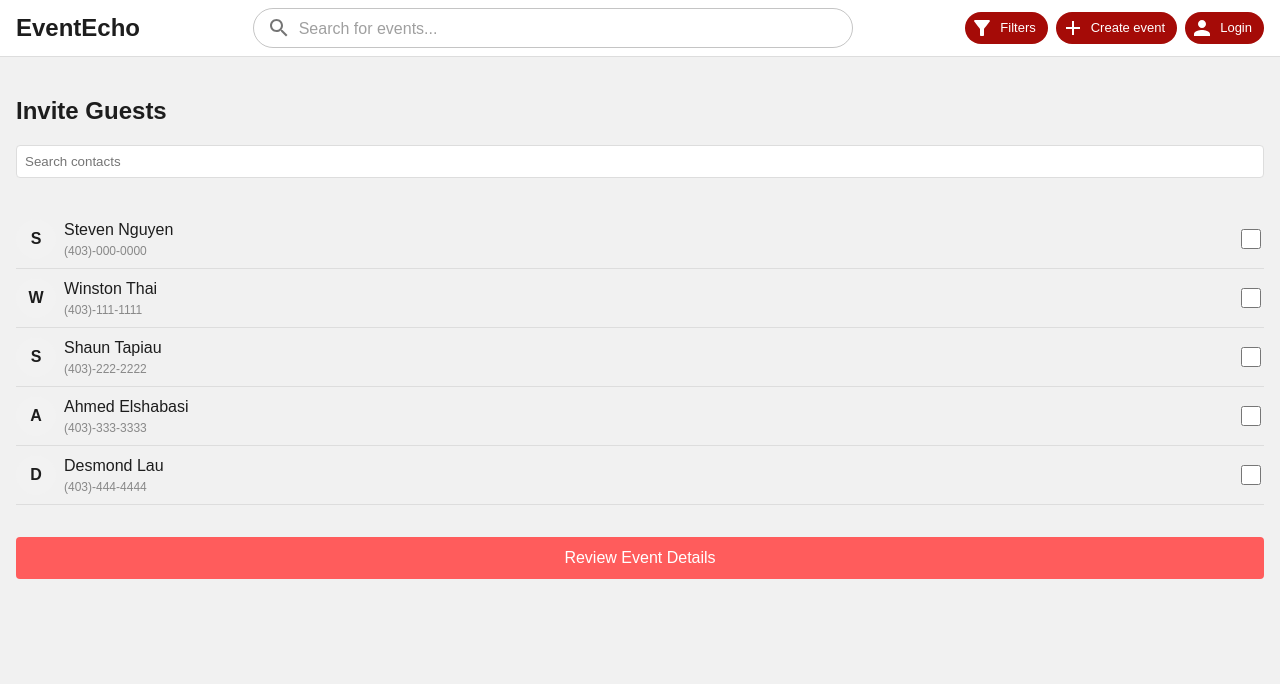
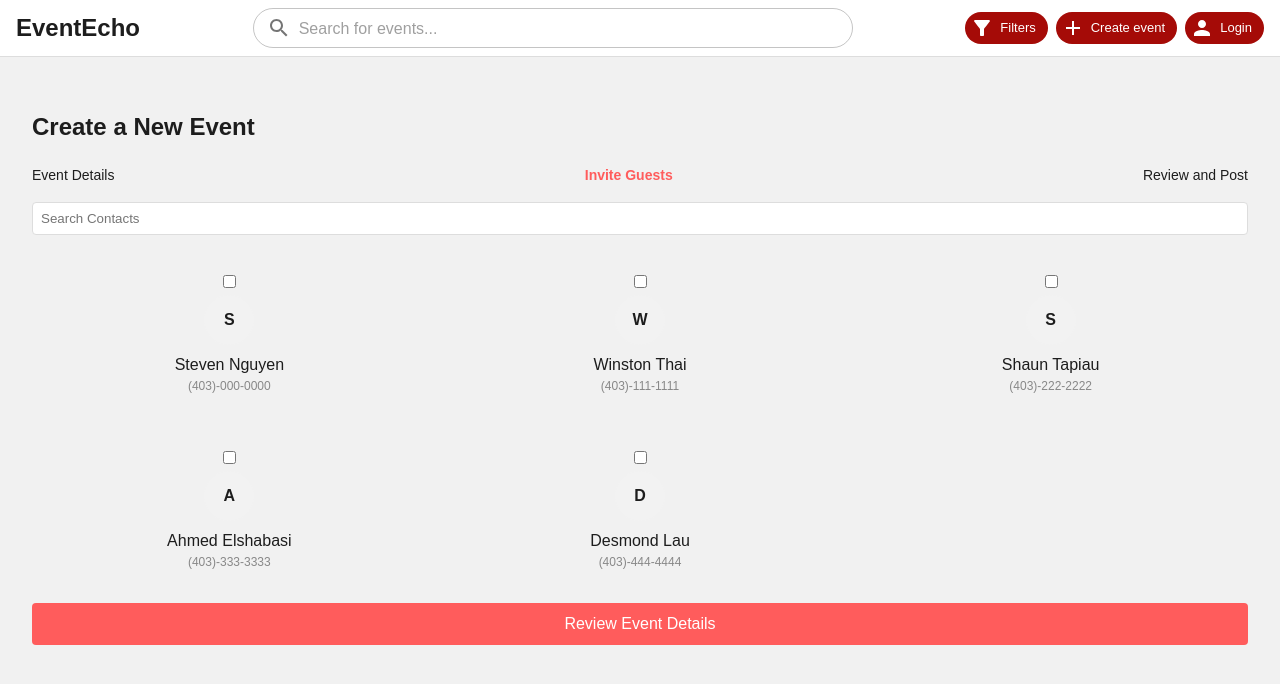
Before and after one commit to Winsthai/EventEcho, a React app in the folder client/: page /createEventInvite in a window 1280 px wide. Shown: the top 684 px of the page. Built offline with nearby package versions, Linux system fonts and the light colour scheme; the HTML template or start-up script is replaced by a standard one.

Commit message:
Desktop and Mobile versions. Need a little bit more of tweaking and styling.

```diff
--- a/client/src/Components/CreateEventPage/CreateEventPageInvite.jsx
+++ b/client/src/Components/CreateEventPage/CreateEventPageInvite.jsx
@@ -1,4 +1,8 @@
 import React, { useState } from "react";
+import { useMediaQuery } from "@mui/material";
+import "./MobileInviteGuests.css";
+import "./DesktopInviteGuests.css";
+import arrowIcon from '../../images/arrow button.png';
 
 const contacts = [
   { id: 1, name: "Steven Nguyen", phone: "(403)-000-0000" },
@@ -10,6 +14,7 @@ const contacts = [
 
 function CreateEventPageInvite() {
   const [selectedContacts, setSelectedContacts] = useState([]);
+  const isMobile = useMediaQuery("(max-width:600px)");
 
   const handleSelect = (id) => {
     setSelectedContacts((prev) =>
@@ -23,106 +28,85 @@ function CreateEventPageInvite() {
     alert(`Selected contacts: ${selectedContacts.join(", ")}`);
   };
 
-  return (
-    <div style={styles.container}>
-      <h2 style={styles.header}>Invite Guests</h2>
+  // Mobile Layout
+  const MobileLayout = () => (
+    <div className="mobile-container">
+        <div className="mobile-header">
+            <button className="header-button">
+                <img src={arrowIcon} alt="Arrow"/>
+            </button>
+            <h2>Invite Guests</h2>
+        </div>
       <input
         type="text"
         placeholder="Search contacts"
-        style={styles.searchInput}
+        className="mobile-searchInput"
       />
-      <ul style={styles.contactList}>
+      <ul className="mobile-contactList">
         {contacts.map((contact) => (
-          <li key={contact.id} style={styles.contactItem}>
-            <div style={styles.contactInfo}>
-              <div style={styles.avatar}>{contact.name[0]}</div>
+          <li key={contact.id} className="mobile-contactItem">
+            <div className="mobile-contactInfo">
+              <div className="mobile-avatar">{contact.name[0]}</div>
               <div>
-                <p style={styles.name}>{contact.name}</p>
-                <p style={styles.phone}>{contact.phone}</p>
+                <p className="mobile-name">{contact.name}</p>
+                <p className="mobile-phone">{contact.phone}</p>
               </div>
             </div>
             <input
               type="checkbox"
               checked={selectedContacts.includes(contact.id)}
               onChange={() => handleSelect(contact.id)}
-              style={styles.checkbox}
+              className="mobile-checkbox"
             />
           </li>
         ))}
       </ul>
-      <button style={styles.reviewButton}>
+      <button onClick={handleReview} className="mobile-reviewButton">
         Review Event Details
       </button>
     </div>
   );
+
+  // Desktop Layout
+  const DesktopLayout = () => (
+    <div className="desktop-container">
+      <div className="desktop-content">
+        <h2>Create a New Event</h2>
+        <div className="desktop-progress">
+          <span>Event Details</span>
+          <span className="desktop-activeStep">Invite Guests</span>
+          <span>Review and Post</span>
+        </div>
+        <input
+          type="text"
+          placeholder="Search Contacts"
+          className="desktop-searchInput"
+        />
+        <div className="desktop-contactGrid">
+          {contacts.map((contact) => (
+            <div key={contact.id} className="desktop-contactCard">
+                <input
+                type="checkbox"
+                checked={selectedContacts.includes(contact.id)}
+                onChange={() => handleSelect(contact.id)}
+                className="desktop-checkbox"
+              />
+              <div className="desktop-avatar">{contact.name[0]}</div>
+              <div>
+                <p className="desktop-name">{contact.name}</p>
+                <p className="desktop-phone">{contact.phone}</p>
+              </div>
+            </div>
+          ))}
+        </div>
+        <button onClick={handleReview} className="desktop-reviewButton">
+          Review Event Details
+        </button>
+      </div>
+    </div>
+  );
+
+  return isMobile ? <MobileLayout /> : <DesktopLayout />;
 }
 
-const styles = {
-  container: {
-    padding: "16px",
-    fontFamily: "'Arial', sans-serif",
-  },
-  header: {
-    fontSize: "24px",
-    marginBottom: "16px",
-  },
-  searchInput: {
-    width: "100%",
-    padding: "8px",
-    marginBottom: "16px",
-    border: "1px solid #ddd",
-    borderRadius: "4px",
-  },
-  contactList: {
-    listStyleType: "none",
-    padding: 0,
-  },
-  contactItem: {
-    display: "flex",
-    justifyContent: "space-between",
-    alignItems: "center",
-    padding: "8px 0",
-    borderBottom: "1px solid #ddd",
-  },
-  contactInfo: {
-    display: "flex",
-    alignItems: "center",
-  },
-  avatar: {
-    width: "40px",
-    height: "40px",
-    backgroundColor: "#f2f2f2",
-    borderRadius: "50%",
-    display: "flex",
-    alignItems: "center",
-    justifyContent: "center",
-    fontWeight: "bold",
-    marginRight: "8px",
-  },
-  name: {
-    fontSize: "16px",
-    margin: 0,
-  },
-  phone: {
-    fontSize: "12px",
-    color: "#888",
-    margin: 0,
-  },
-  checkbox: {
-    width: "20px",
-    height: "20px",
-  },
-  reviewButton: {
-    width: "100%",
-    padding: "12px",
-    marginTop: "16px",
-    backgroundColor: "#ff5c5c",
-    color: "#fff",
-    border: "none",
-    borderRadius: "4px",
-    fontSize: "16px",
-    cursor: "pointer",
-  },
-};
-
 export default CreateEventPageInvite;
--- /dev/null
+++ b/client/src/Components/CreateEventPage/DesktopInviteGuests.css
@@ -0,0 +1,113 @@
+.desktop-container {
+    font-family: "Arial", sans-serif;
+  }
+
+  .desktop-header {
+    display: flex;
+    justify-content: space-between;
+    align-items: center;
+    padding: 16px;
+    border-bottom: 1px solid #ddd;
+  }
+
+  .desktop-logo {
+    font-size: 24px;
+    font-weight: bold;
+  }
+
+  .desktop-searchBar {
+    padding: 8px;
+    border: 1px solid #ddd;
+    border-radius: 4px;
+    flex: 1;
+    margin: 0 16px;
+  }
+
+  .desktop-headerActions {
+    display: flex;
+    gap: 8px;
+  }
+
+  .desktop-actionButton {
+    background: #ff5c5c;
+    color: #fff;
+    border: none;
+    padding: 8px 16px;
+    border-radius: 4px;
+    cursor: pointer;
+  }
+
+  .desktop-content {
+    padding: 32px;
+  }
+
+  .desktop-progress {
+    display: flex;
+    justify-content: space-between;
+    margin-bottom: 16px;
+    font-size: 14px;
+  }
+
+  .desktop-activeStep {
+    font-weight: bold;
+    color: #ff5c5c;
+  }
+
+  .desktop-searchInput {
+    width: 100%;
+    padding: 8px;
+    margin-bottom: 16px;
+    border: 1px solid #ddd;
+    border-radius: 4px;
+  }
+
+  .desktop-contactGrid {
+    display: grid;
+    grid-template-columns: repeat(3, 1fr);
+    gap: 16px;
+  }
+
+  .desktop-contactCard {
+    border-radius: 8px;
+    padding: 16px;
+    text-align: center;
+  }
+
+  .desktop-avatar {
+    width: 50px;
+    height: 50px;
+    background-color: #f2f2f2;
+    border-radius: 50%;
+    display: flex;
+    align-items: center;
+    justify-content: center;
+    font-weight: bold;
+    margin: 0 auto 8px;
+  }
+
+  .desktop-name {
+    font-size: 16px;
+    margin: 0;
+  }
+
+  .desktop-phone {
+    font-size: 12px;
+    color: #888;
+    margin: 0;
+  }
+
+  .desktop-checkbox {
+    margin-top: 8px;
+  }
+
+  .desktop-reviewButton {
+    margin-top: 16px;
+    background-color: #ff5c5c;
+    color: #fff;
+    border: none;
+    padding: 12px;
+    border-radius: 4px;
+    font-size: 16px;
+    cursor: pointer;
+    width: 100%;
+  }
--- /dev/null
+++ b/client/src/Components/CreateEventPage/MobileInviteGuests.css
@@ -0,0 +1,77 @@
+.mobile-container {
+    padding: 16px;
+    font-family: "Arial", sans-serif;
+  }
+
+  .mobile-header {
+    font-size: 20px;
+    margin-bottom: 16px;
+    display: flex;
+    justify-content: space-between;
+  }
+
+  .mobile-searchInput {
+    width: 100%;
+    padding: 8px;
+    margin-bottom: 16px;
+    border: 1px solid #ddd;
+    border-radius: 4px;
+  }
+
+  .mobile-contactList {
+    list-style-type: none;
+    padding: 0;
+  }
+
+  .mobile-contactItem {
+    display: flex;
+    justify-content: space-between;
+    align-items: center;
+    padding: 8px 0;
+    border-bottom: 1px solid #ddd;
+  }
+
+  .mobile-contactInfo {
+    display: flex;
+    align-items: center;
+  }
+
+  .mobile-avatar {
+    width: 40px;
+    height: 40px;
+    background-color: #f2f2f2;
+    border-radius: 50%;
+    display: flex;
+    align-items: center;
+    justify-content: center;
+    font-weight: bold;
+    margin-right: 8px;
+  }
+
+  .mobile-name {
+    font-size: 16px;
+    margin: 0;
+  }
+
+  .mobile-phone {
+    font-size: 12px;
+    color: #888;
+    margin: 0;
+  }
+
+  .mobile-checkbox {
+    width: 20px;
+    height: 20px;
+  }
+
+  .mobile-reviewButton {
+    width: 100%;
+    padding: 12px;
+    margin-top: 16px;
+    background-color: #ff5c5c;
+    color: #fff;
+    border: none;
+    border-radius: 4px;
+    font-size: 16px;
+    cursor: pointer;
+  }
```
Also changed, not shown: client/src/images/arrow button.png (added).
